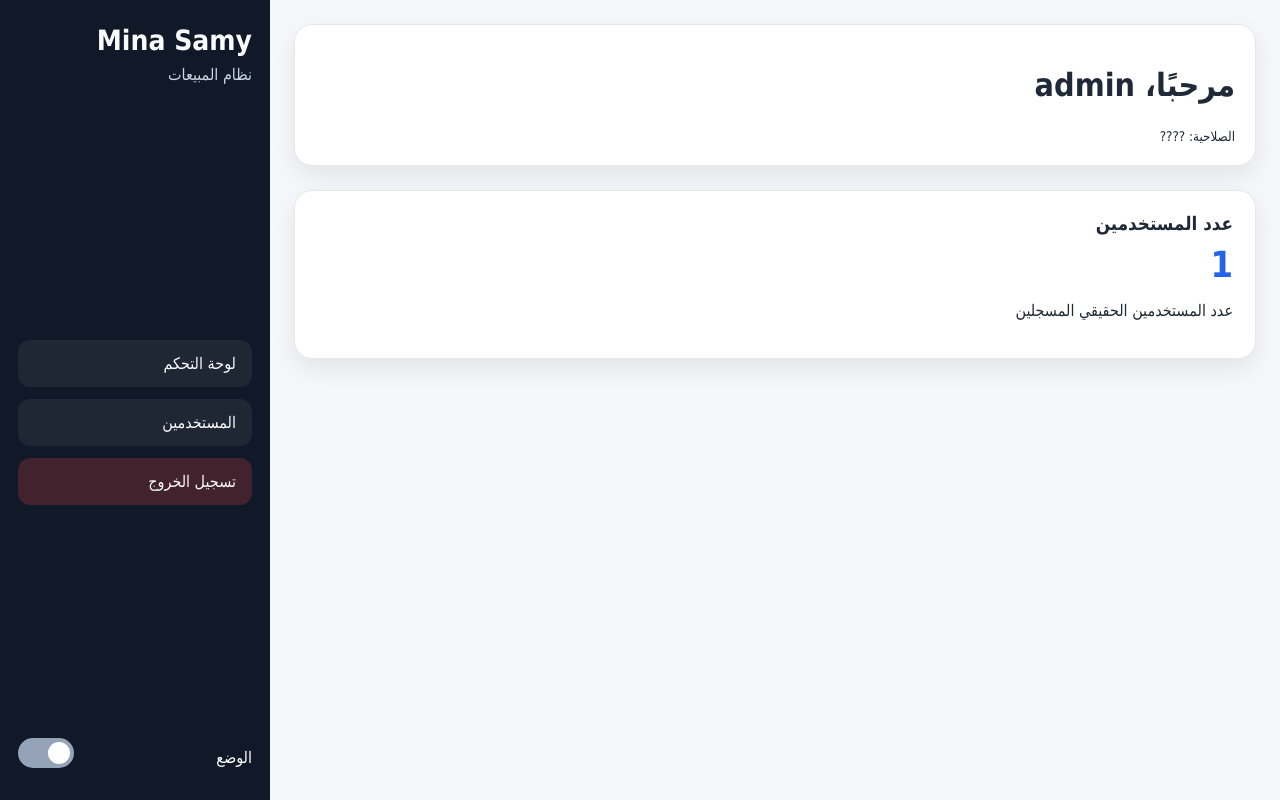
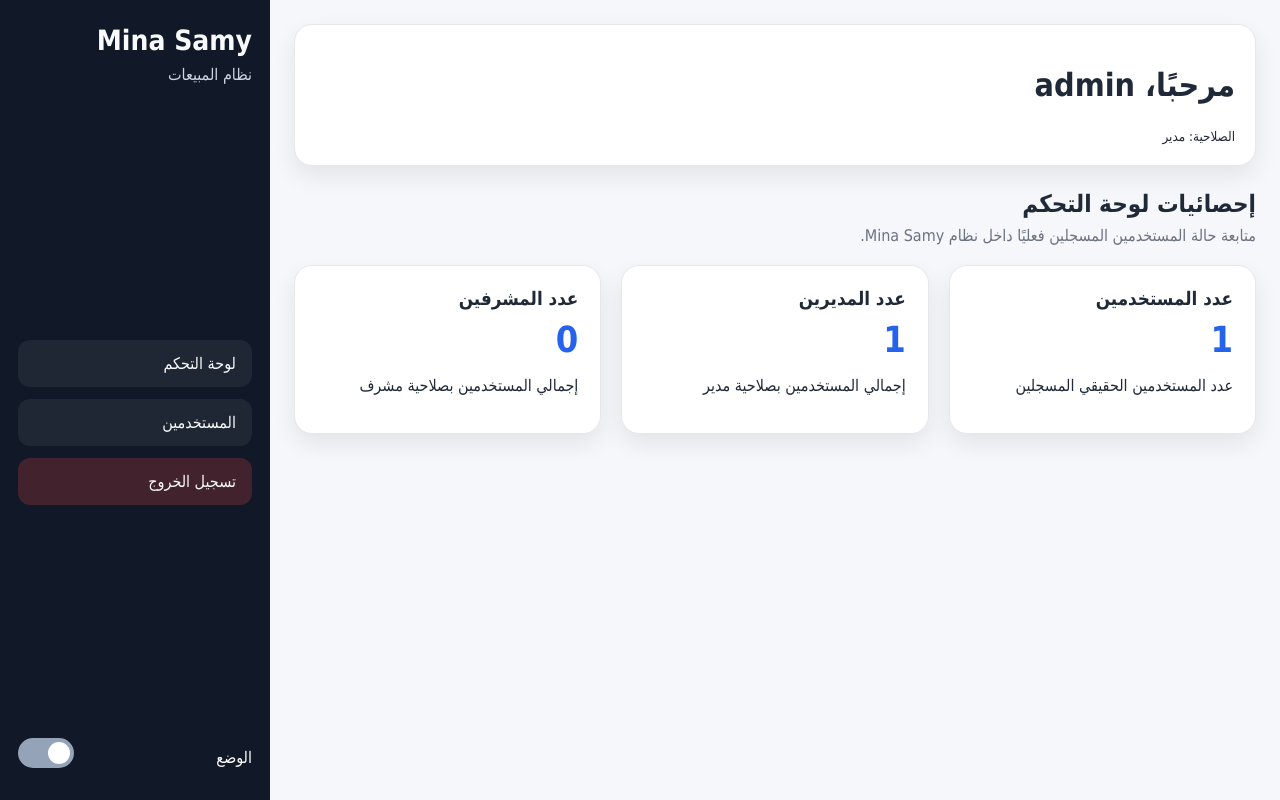
Before and after one commit to Magdy20252026/Mina-Samy, a PHP site: page /dashboard.php in a window 1280 px wide. Run offline with PHP 8.4, Linux system fonts and the light colour scheme; a user stored in the database is signed in; data comes from the database, SQL or seed files in the repository.

Commit message:
feat: polish admin dashboard and default user setup
Co-authored-by: Magdy20252026 <218769073+Magdy20252026@users.noreply.github.com>
Agent-Logs-Url: https://github.com/Magdy20252026/Mina-Samy/sessions/e5039407-ca7a-466e-b705-7bc140ea62f9

```diff
--- a/assets/css/style.css
+++ b/assets/css/style.css
@@ -107,6 +107,19 @@ a {
     margin-bottom: 24px;
 }
 
+.page-intro {
+    margin-bottom: 20px;
+}
+
+.page-intro h2 {
+    margin: 0 0 8px;
+}
+
+.page-intro p {
+    margin: 0;
+    color: var(--muted);
+}
+
 .cards {
     display: grid;
     grid-template-columns: repeat(auto-fit, minmax(240px, 1fr));
@@ -181,6 +194,15 @@ button {
     background: transparent;
     color: var(--text);
     font-size: 15px;
+}
+
+select {
+    appearance: none;
+    background-image: linear-gradient(45deg, transparent 50%, var(--muted) 50%), linear-gradient(135deg, var(--muted) 50%, transparent 50%);
+    background-position: calc(14px) calc(50% - 3px), calc(24px) calc(50% - 3px);
+    background-size: 8px 8px, 8px 8px;
+    background-repeat: no-repeat;
+    padding-left: 42px;
 }
 
 button {
--- a/dashboard.php
+++ b/dashboard.php
@@ -3,8 +3,17 @@ require_once __DIR__ . '/includes/auth.php';
 require_once __DIR__ . '/config/db.php';
 require_once __DIR__ . '/includes/functions.php';
 
-$stmtUsers = $pdo->query("SELECT COUNT(*) FROM users");
-$totalUsers = (int) $stmtUsers->fetchColumn();
+$stmtUsers = $pdo->query("
+    SELECT
+        COUNT(*) AS total_users,
+        COALESCE(SUM(role = 'مدير'), 0) AS total_managers,
+        COALESCE(SUM(role = 'مشرف'), 0) AS total_supervisors
+    FROM users
+");
+$stats = $stmtUsers->fetch(PDO::FETCH_ASSOC) ?: [];
+$totalUsers = (int) ($stats['total_users'] ?? 0);
+$totalManagers = (int) ($stats['total_managers'] ?? 0);
+$totalSupervisors = (int) ($stats['total_supervisors'] ?? 0);
 ?>
 <!DOCTYPE html>
 <html lang="ar" dir="rtl">
@@ -45,11 +54,26 @@ $totalUsers = (int) $stmtUsers->fetchColumn();
             </div>
         </header>
 
+        <section class="page-intro">
+            <h2>إحصائيات لوحة التحكم</h2>
+            <p>متابعة حالة المستخدمين المسجلين فعليًا داخل نظام Mina Samy.</p>
+        </section>
+
         <div class="cards">
             <div class="card">
                 <h3>عدد المستخدمين</h3>
                 <div class="stat-number"><?php echo $totalUsers; ?></div>
                 <p>عدد المستخدمين الحقيقي المسجلين</p>
+            </div>
+            <div class="card">
+                <h3>عدد المديرين</h3>
+                <div class="stat-number"><?php echo $totalManagers; ?></div>
+                <p>إجمالي المستخدمين بصلاحية مدير</p>
+            </div>
+            <div class="card">
+                <h3>عدد المشرفين</h3>
+                <div class="stat-number"><?php echo $totalSupervisors; ?></div>
+                <p>إجمالي المستخدمين بصلاحية مشرف</p>
             </div>
         </div>
     </main>
--- a/if0_41476129_minasamystore.sql
+++ b/if0_41476129_minasamystore.sql
@@ -32,16 +32,16 @@ CREATE TABLE `users` (
   `id` int(11) NOT NULL,
   `username` varchar(100) NOT NULL,
   `password` varchar(255) NOT NULL,
-  `role` enum('????','????') NOT NULL,
+  `role` enum('مدير','مشرف') NOT NULL,
   `created_at` timestamp NULL DEFAULT current_timestamp()
-) ENGINE=MyISAM DEFAULT CHARSET=latin1 COLLATE=latin1_swedish_ci;
+) ENGINE=MyISAM DEFAULT CHARSET=utf8mb4 COLLATE=utf8mb4_unicode_ci;
 
 --
 -- إرجاع أو استيراد بيانات الجدول `users`
 --
 
 INSERT INTO `users` (`id`, `username`, `password`, `role`, `created_at`) VALUES
-(1, 'admin', '$2y$10$Bn1ytHQSqR8damHePTGaBe4bjiCCKtRgV0Ikc6tt4yfLETXgfPZjG', '????', '2026-03-25 16:17:00');
+(1, 'admin', '$2y$10$Bn1ytHQSqR8damHePTGaBe4bjiCCKtRgV0Ikc6tt4yfLETXgfPZjG', 'مدير', '2026-03-25 16:17:00');
 
 --
 -- Indexes for dumped tables
```
Also changed, not shown: add_user.php (+15 -4 lines).
